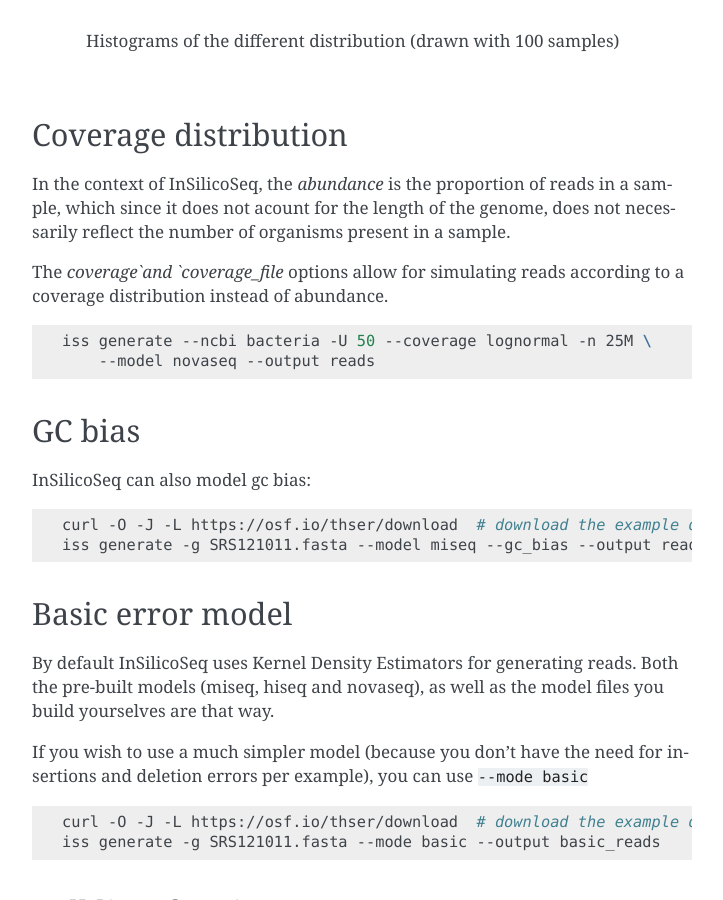
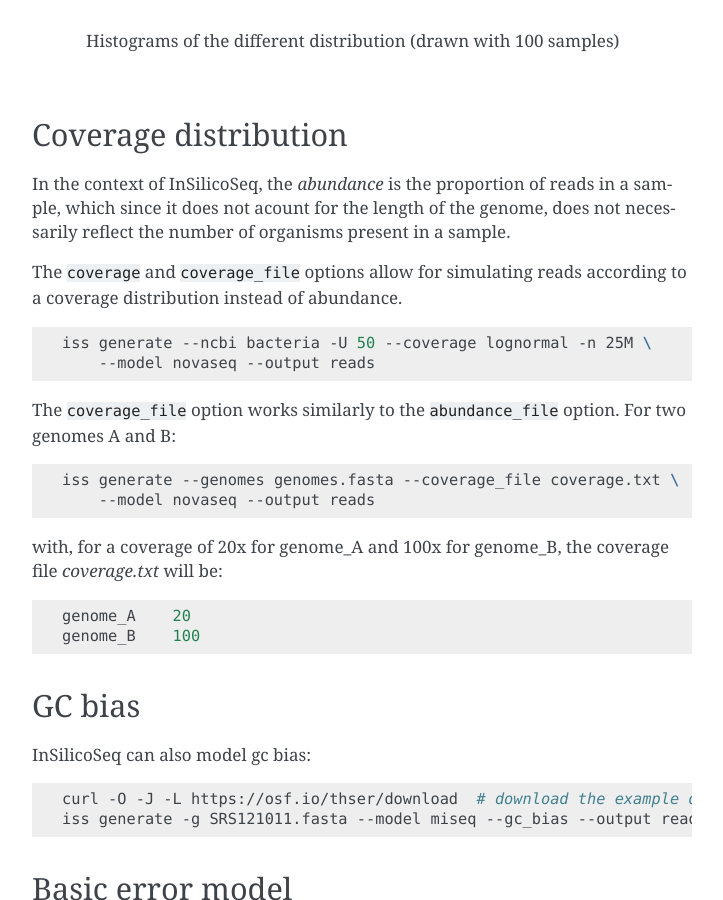
Before and after one commit to HadrienG/InSilicoSeq, a Sphinx documentation site: the page built from doc/iss/generate.rst, in a window 1280 px wide and 900 px high, scrolled down 3152 px. Shown: the whole window, without its empty margins (388-1111 px from the left). Built offline with Sphinx 7.4.7, drawn with Linux system fonts in a browser that asks for light colours.

Commit message:
clarify coverage_file arg (#191)

```diff
--- a/doc/iss/generate.rst
+++ b/doc/iss/generate.rst
@@ -135,12 +135,27 @@ Coverage distribution
 
 In the context of InSilicoSeq, the `abundance` is the proportion of reads in a sample, which since it does not acount for the length of the genome, does not necessarily reflect the number of organisms present in a sample.
 
-The `coverage`and `coverage_file` options allow for simulating reads according to a coverage distribution instead of abundance.
+The ``coverage`` and ``coverage_file`` options allow for simulating reads according to a coverage distribution instead of abundance.
 
 .. code-block:: bash
 
     iss generate --ncbi bacteria -U 50 --coverage lognormal -n 25M \
         --model novaseq --output reads
+
+The ``coverage_file`` option works similarly to the ``abundance_file`` option.
+For two genomes A and B:
+
+.. code-block:: bash
+
+    iss generate --genomes genomes.fasta --coverage_file coverage.txt \
+        --model novaseq --output reads
+
+with, for a coverage of 20x for genome_A and 100x for genome_B, the coverage file `coverage.txt` will be:
+
+.. code-block:: bash
+
+    genome_A    20
+    genome_B    100
 
 GC bias
 -------
```
